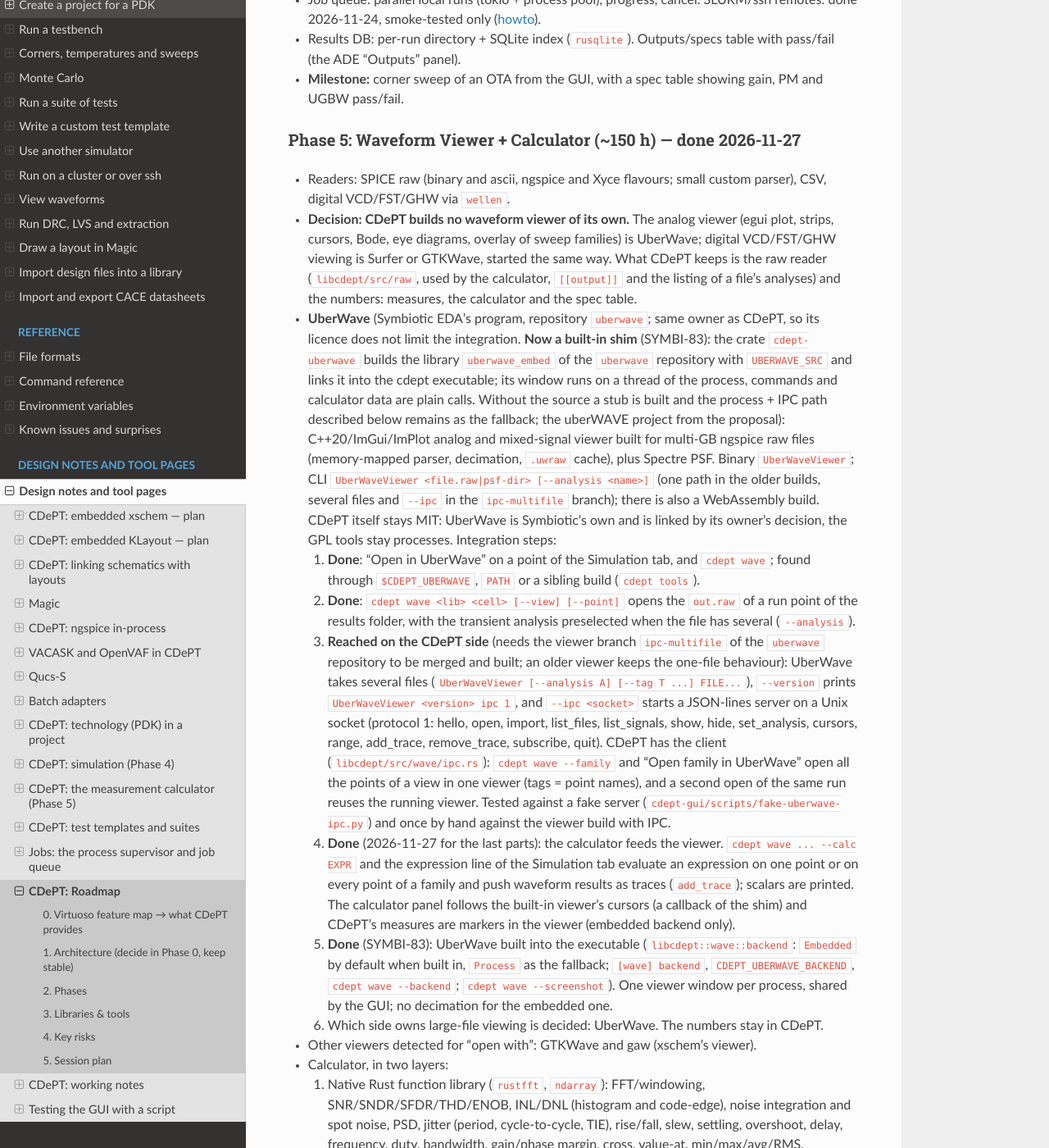
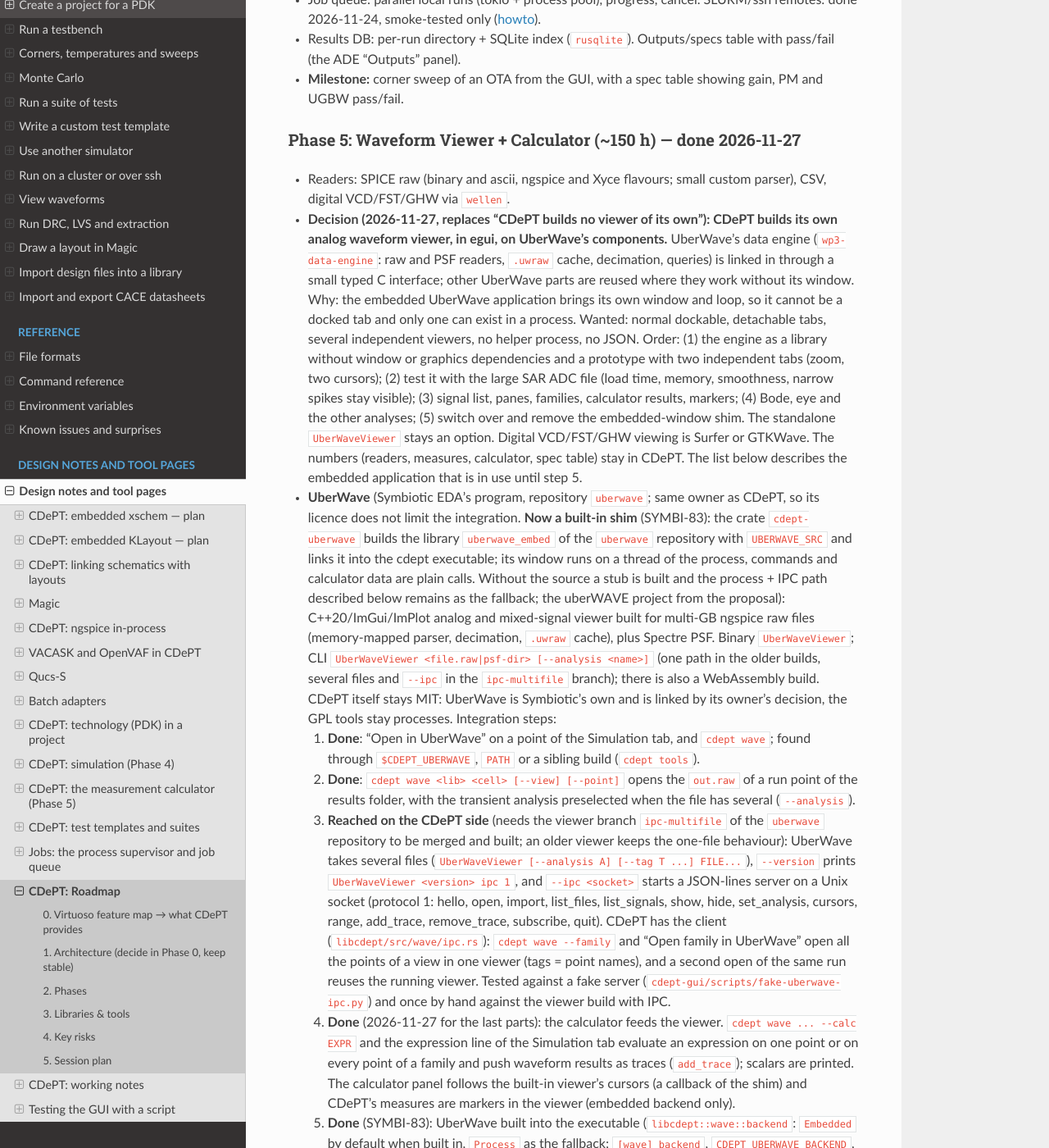
Before and after one commit to ckdur/cdept, a Sphinx documentation site: the page built from docs/ROADMAP.md, in a window 1280 px wide and 1400 px high, scrolled down 6721 px. Shown: the whole window at 82% size. Built offline with Sphinx 7.4.7 and the Read the Docs theme 3.1.0, drawn with Linux system fonts in a browser that asks for light colours; some of the changed text lies outside the part shown.

Commit message:
Roadmap: CDePT builds its own waveform viewer on UberWave's components
Replaces the decision not to build a viewer.

Co-Authored-By: Claude Sonnet 5.5 <noreply@anthropic.com>

```diff
--- a/docs/ROADMAP.md
+++ b/docs/ROADMAP.md
@@ -290,11 +290,21 @@ real SLURM cluster (smoke-tested only), the post-layout DUT swap (Phase 7).
 ### Phase 5: Waveform Viewer + Calculator (~150 h) — done 2026-11-27
 - Readers: SPICE raw (binary and ascii, ngspice and Xyce flavours; small custom parser),
   CSV, digital VCD/FST/GHW via `wellen`.
-- **Decision: CDePT builds no waveform viewer of its own.** The analog viewer (egui plot,
-  strips, cursors, Bode, eye diagrams, overlay of sweep families) is UberWave; digital
-  VCD/FST/GHW viewing is Surfer or GTKWave, started the same way. What CDePT keeps is the
-  raw reader (`libcdept/src/raw`, used by the calculator, `[[output]]` and the listing of a
-  file's analyses) and the numbers: measures, the calculator and the spec table.
+- **Decision (2026-11-27, replaces "CDePT builds no viewer of its own"): CDePT builds its
+  own analog waveform viewer, in egui, on UberWave's components.** UberWave's data engine
+  (`wp3-data-engine`: raw and PSF readers, `.uwraw` cache, decimation, queries) is linked in
+  through a small typed C interface; other UberWave parts are reused where they work without
+  its window. Why: the embedded UberWave application brings its own window and loop, so it
+  cannot be a docked tab and only one can exist in a process. Wanted: normal dockable,
+  detachable tabs, several independent viewers, no helper process, no JSON. Order: (1) the
+  engine as a library without window or graphics dependencies and a prototype with two
+  independent tabs (zoom, two cursors); (2) test it with the large SAR ADC file (load time,
+  memory, smoothness, narrow spikes stay visible); (3) signal list, panes, families,
+  calculator results, markers; (4) Bode, eye and the other analyses; (5) switch over and
+  remove the embedded-window shim. The standalone `UberWaveViewer` stays an option.
+  Digital VCD/FST/GHW viewing is Surfer or GTKWave. The numbers (readers, measures,
+  calculator, spec table) stay in CDePT. The list below describes the embedded application
+  that is in use until step 5.
 - **UberWave** (Symbiotic EDA's program, repository `uberwave`; same owner as CDePT, so its licence does not limit the integration. **Now a built-in shim** (SYMBI-83): the crate `cdept-uberwave` builds the library `uberwave_embed` of the `uberwave` repository with `UBERWAVE_SRC` and links it into the cdept executable; its window runs on a thread of the process, commands and calculator data are plain calls. Without the source a stub is built and the process + IPC path described below remains as the fallback; the uberWAVE project from
   the proposal): C++20/ImGui/ImPlot analog and mixed-signal viewer built for multi-GB ngspice
   raw files (memory-mapped parser, decimation, `.uwraw` cache), plus Spectre PSF. Binary
@@ -325,7 +335,8 @@ real SLURM cluster (smoke-tested only), the post-layout DUT swap (Phase 7).
      `Embedded` by default when built in, `Process` as the fallback; `[wave] backend`,
      `CDEPT_UBERWAVE_BACKEND`, `cdept wave --backend`; `cdept wave --screenshot`). One viewer
      window per process, shared by the GUI; no decimation for the embedded one.
-  6. Which side owns large-file viewing is decided: UberWave. The numbers stay in CDePT.
+  6. Large-file handling stays UberWave's (its data engine); the drawing moves to CDePT
+     (decision of 2026-11-27 above).
 - Other viewers detected for "open with": GTKWave and gaw (xschem's viewer).
 - Calculator, in two layers:
   1. Native Rust function library (`rustfft`, `ndarray`): FFT/windowing, SNR/SNDR/SFDR/THD/ENOB,
```
Also changed, not shown: docs/howto/view-waveforms.md (+6 -1 lines), 1 other file.
